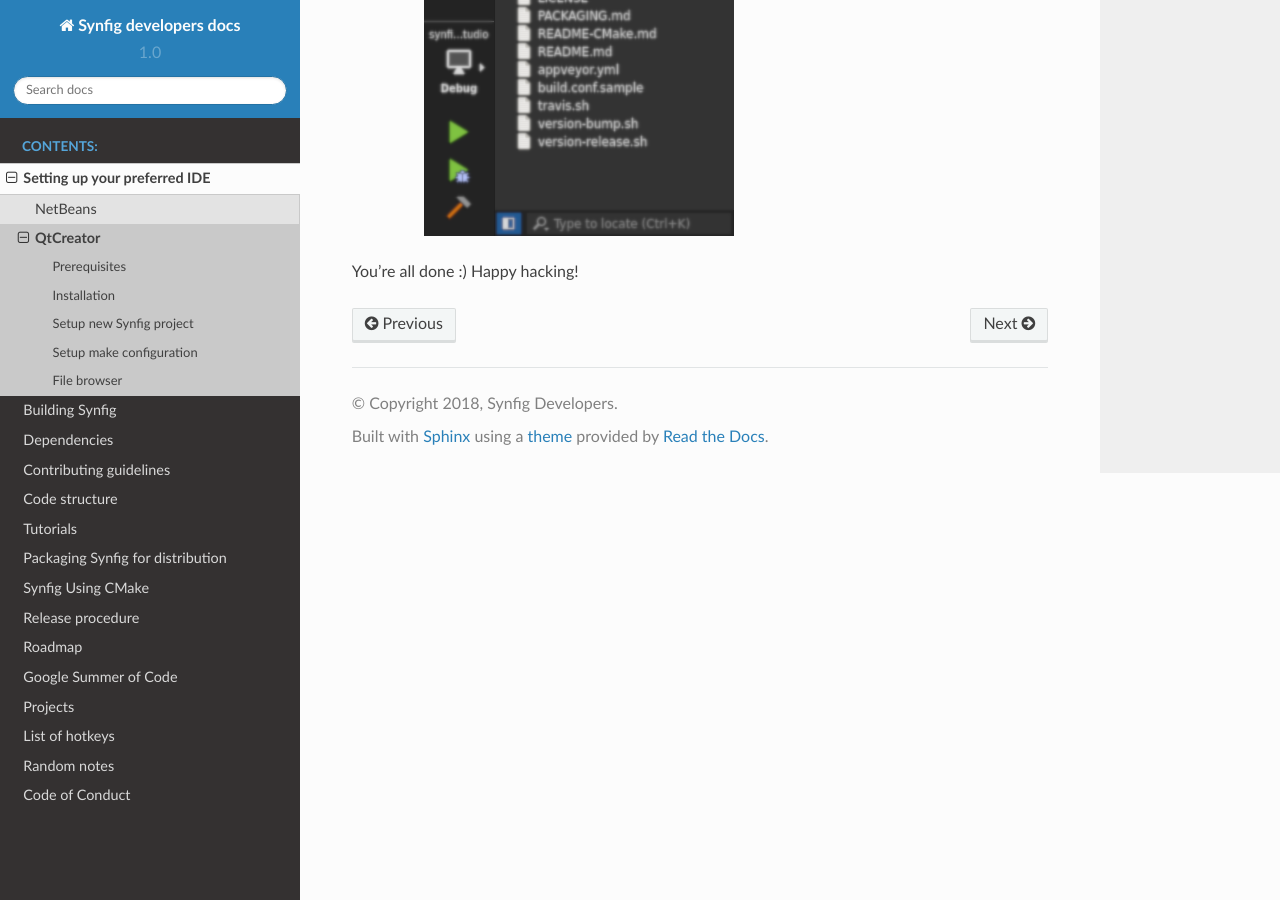
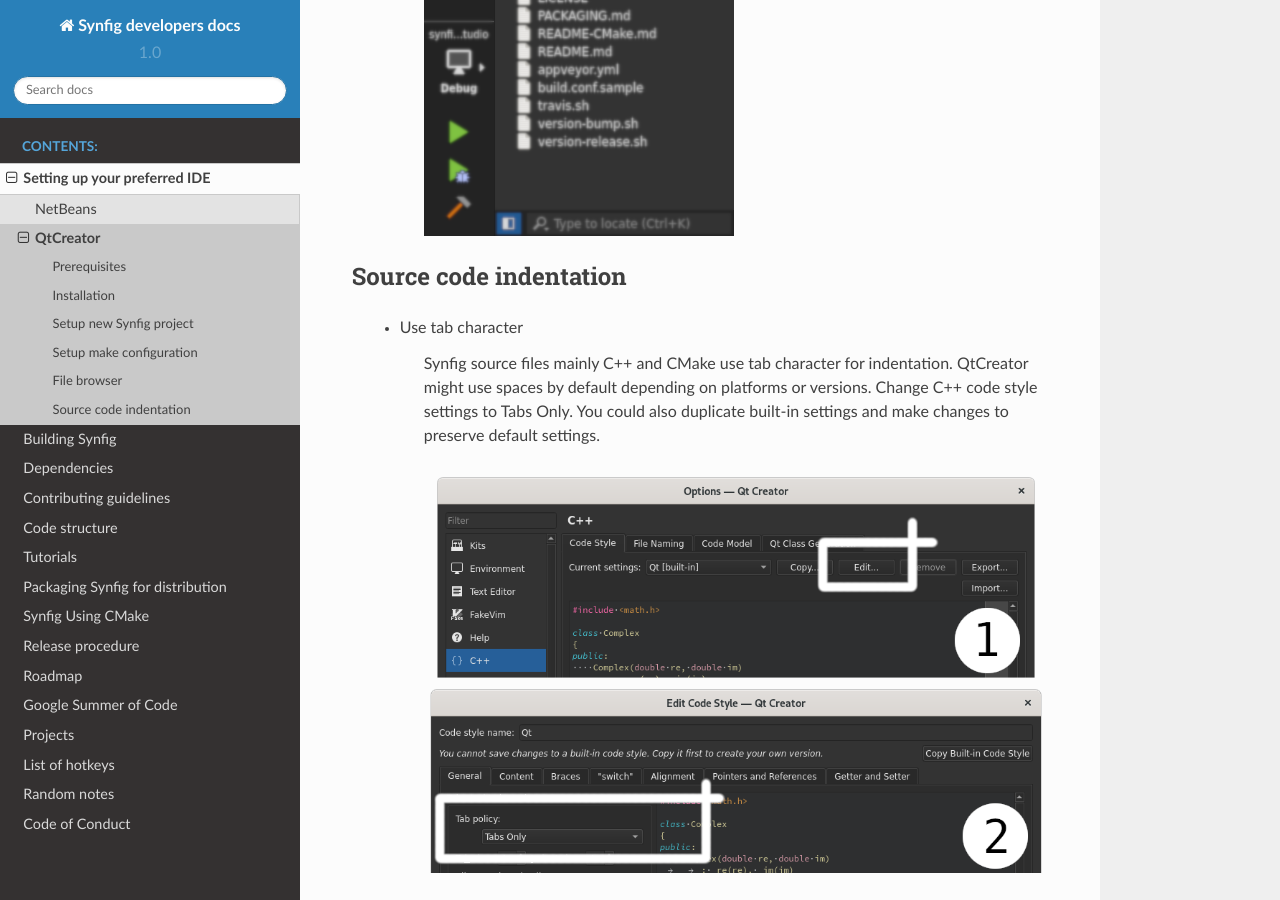
Before and after one commit to synfig/synfig-docs-dev, a Sphinx documentation site: the page built from docs/ide/QtCreator.rst, in a window 1280 px wide and 900 px high, scrolled down 3435 px. Built offline with Sphinx 7.4.7 and the Read the Docs theme 2.0.0, drawn with Linux system fonts in a browser that asks for light colours.

Commit message:
Added information about whitespace indentation character for QtCreator (#68)

```diff
--- a/docs/ide/QtCreator.rst
+++ b/docs/ide/QtCreator.rst
@@ -62,4 +62,12 @@
 
         .. image:: ../images/qtcreator_file_browser.png
 
+Source code indentation
+~~~~~~~~~~~~~~~~~~~~~~~
+    * Use tab character
+
+        Synfig source files mainly C++ and CMake use tab character for indentation. QtCreator might use spaces by default depending on platforms or versions. Change C++ code style settings to Tabs Only. You could also duplicate built-in settings and make changes to preserve default settings.
+
+        .. image:: ../images/qtcreator_source_indentation.png
+
 You're all done :) Happy hacking!
```
Also changed, not shown: docs/images/qtcreator_source_indentation.png (added).
